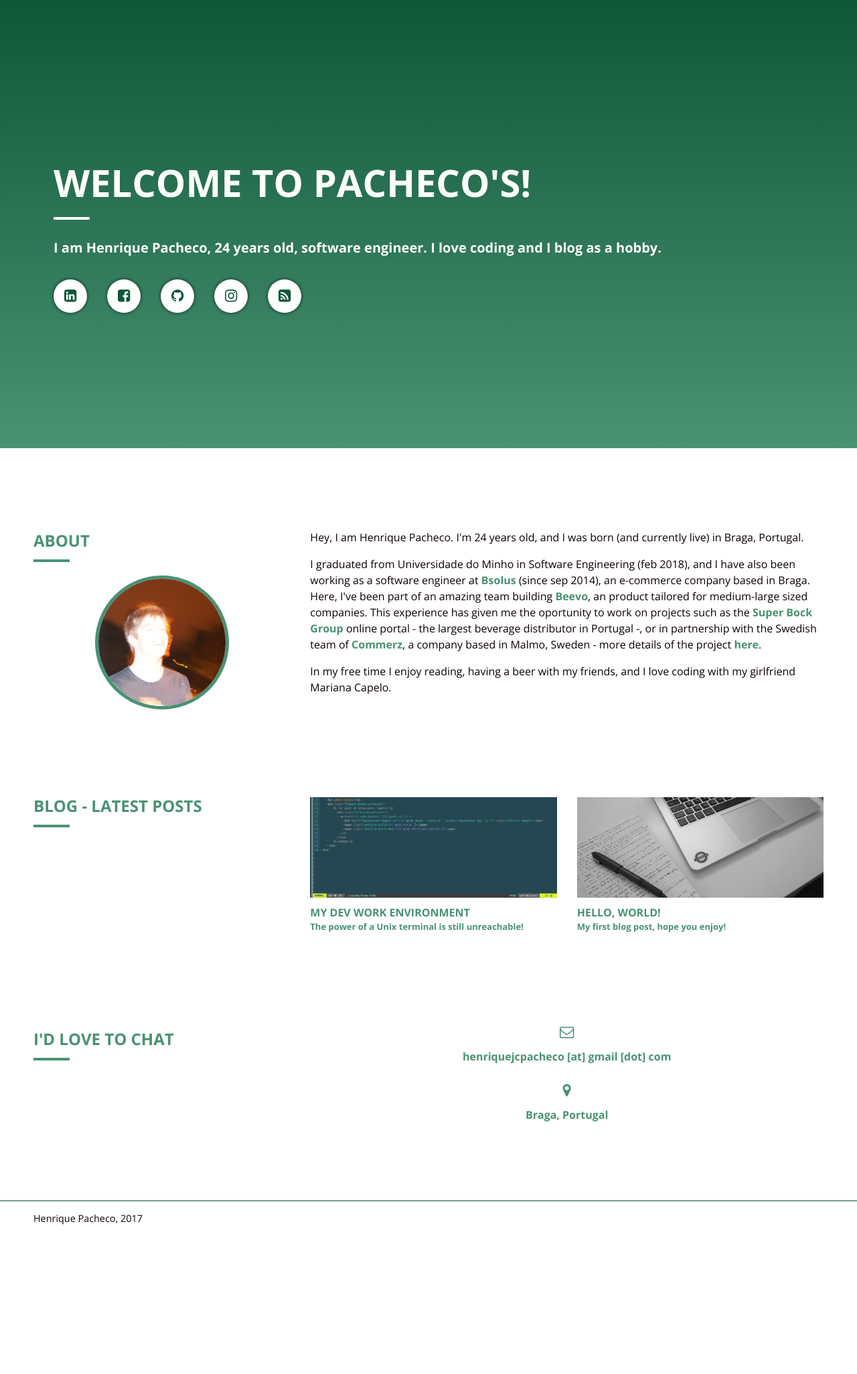
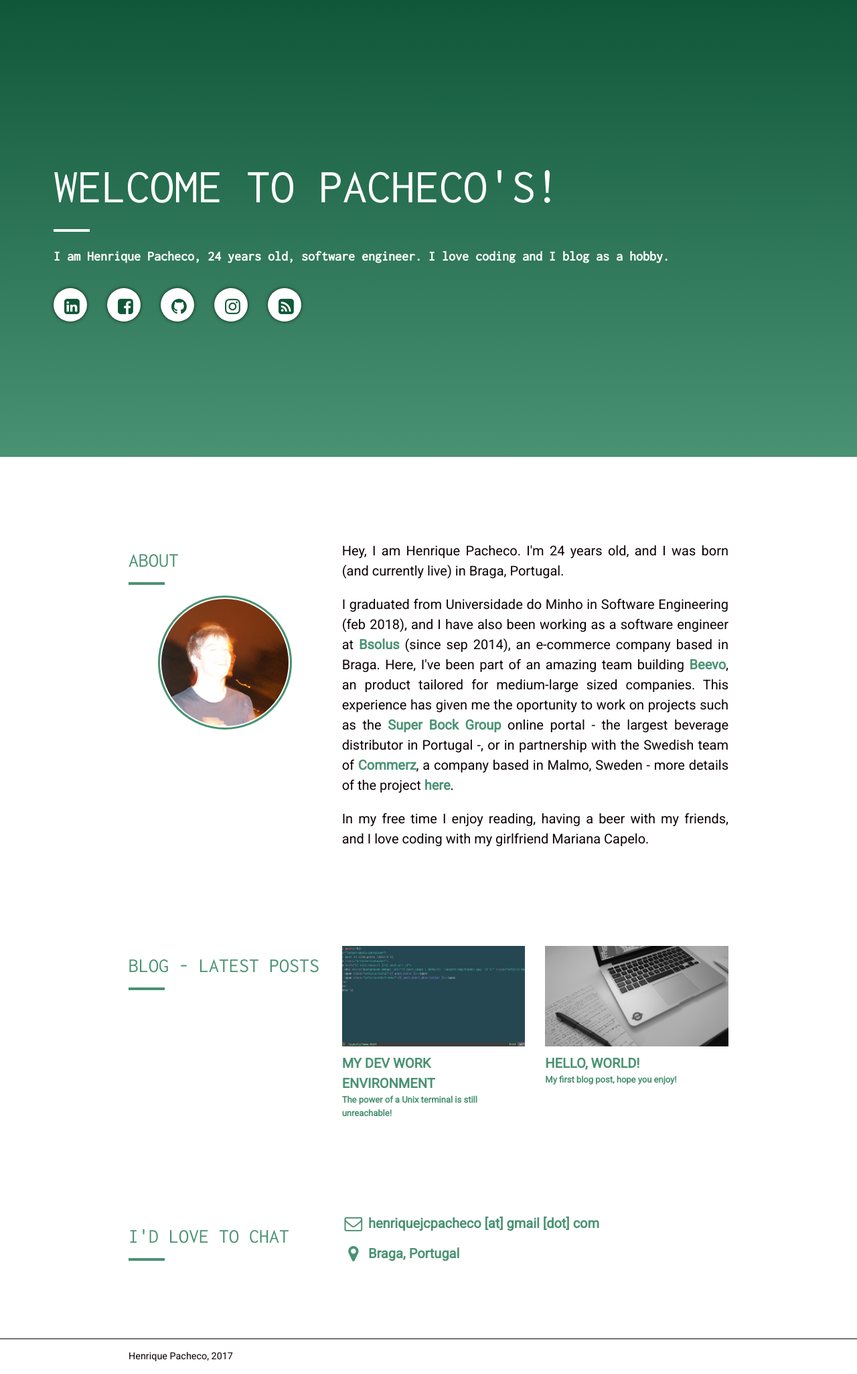
Before and after one commit to ikas/ikas.github.io, a Jekyll site: the page built from index.md, in a window 1280 px wide. Shown: the whole page at 67% size. Built offline with Jekyll 4.4.1, drawn with Linux system fonts in a browser that asks for light colours; our own code applies the rules of GitHub Pages for plain Markdown files; before the commit the page ends 1845 px from its top, so only the background shows below that.

Commit message:
responsive changes

```diff
--- a/_layouts/default.html
+++ b/_layouts/default.html
@@ -11,6 +11,7 @@
     <link rel="stylesheet" href="{{ '/assets/css/style.css?v=' | append: site.github.build_revision | relative_url }}">
     <link href='{{ site.baseurl }}/feed.xml' rel='alternate' type='application/atom+xml'>
     <link href="https://maxcdn.bootstrapcdn.com/font-awesome/4.7.0/css/font-awesome.min.css" rel="stylesheet" integrity="sha384-wvfXpqpZZVQGK6TAh5PVlGOfQNHSoD2xbE+QkPxCAFlNEevoEH3Sl0sibVcOQVnN" crossorigin="anonymous">
+    <link href="https://fonts.googleapis.com/css?family=Inconsolata|Roboto" rel="stylesheet">
   </head>
   <body>
     {{ content }}
--- a/_layouts/home.html
+++ b/_layouts/home.html
@@ -72,12 +72,12 @@ layout: default
   <div class="home-content">
     <div class="contact-info">
       <a href="mailto:henriquejcpacheco@gmail.com" class="profile-item">
-        <i class="fa fa-lg fa-envelope-o"></i>
+        <i class="fa fa-lg fa-fw fa-envelope-o"></i>
         <p>henriquejcpacheco [at] gmail [dot] com</p>
       </a>
 
       <a class="profile-item" href="https://www.google.pt/maps/place/Braga/">
-        <i class="fa fa-lg fa-map-marker"></i>
+        <i class="fa fa-lg fa-fw fa-map-marker"></i>
         <p>Braga, Portugal</p>
       </a>
     </div>
--- a/_sass/jekyll-theme-cayman.scss
+++ b/_sass/jekyll-theme-cayman.scss
@@ -28,8 +28,8 @@
 body {
   padding: 0;
   margin: 0;
-  font-family: "Open Sans", "Helvetica Neue", Helvetica, Arial, sans-serif;
-  font-size: 16px;
+  font-family: 'Roboto', sans-serif;
+  font-size: 20px;
   line-height: 1.5;
   color: $color1;
 }
@@ -106,7 +106,7 @@ a {
   background: linear-gradient($theme-default, $theme-secondary);
 
   @include large {
-    padding: 12rem 5rem;
+    padding: 15% 5rem;
   }
 
   @include medium {
@@ -125,15 +125,15 @@ a {
     text-transform: uppercase;
 
     @include large {
+      font-size: 4.5rem;
+    }
+
+    @include medium {
       font-size: 3.5rem;
     }
 
-    @include medium {
-      font-size: 2.5rem;
-    }
-
     @include small {
-      font-size: 2rem;
+      font-size: 3rem;
     }
 
     &:after {
@@ -169,6 +169,20 @@ a {
   }
 }
 
+
+h1,
+h2,
+h3,
+h4,
+h5,
+h6 {
+  font-family: 'Inconsolata', monospace;
+  margin-top: 2rem;
+  margin-bottom: 1rem;
+  font-weight: normal;
+  color: $theme-default;
+}
+
 .main-content {
   word-wrap: break-word;
 
@@ -195,18 +209,6 @@ a {
 
   img {
     max-width: 100%;
-  }
-
-  h1,
-  h2,
-  h3,
-  h4,
-  h5,
-  h6 {
-    margin-top: 2rem;
-    margin-bottom: 1rem;
-    font-weight: normal;
-    color: $theme-default;
   }
 
   p {
@@ -347,9 +349,9 @@ a {
 }
 
 .site-footer {
-  border-top: 1px solid $theme-default;
+  border-top: 1px solid $color1;
   padding: 15px;
-  padding-left: 50px;
+  padding-left: 15%;
 
   @include large {
     font-size: 0.9rem;
@@ -481,12 +483,21 @@ a {
 
 // Home containers
 .home-container {
-  margin: 100px 50px;
+  margin: 100px 15%;
   display: flex;
+
+  @include small {
+    flex-direction: column;
+    margin: 2rem 1rem;
+  }
 
   .home-title {
     flex:1;
     margin-right: 15px;
+
+    @include small {
+      margin-right: 0;
+    }
 
     h2 {
       color: $theme-secondary;
@@ -506,24 +517,45 @@ a {
       text-align: center;
 
       img.profile-image {
-        border: 5px solid $theme-secondary;
         border-radius: 150px;
+        border: 3px solid $theme-secondary;
+        padding: 2px;
+        background-color: white;
       }
     }
   }
 
   .home-content {
-    flex: 2;
     margin-left: 15px;
     margin-top: 5px;
+
+    @include large {
+      flex: 2;
+    }
+
+    @include medium {
+      flex: 1;
+    }
+
+    @include small {
+      flex: 1;
+      margin-left: 0;
+    }
+
+    p {
+      text-align: justify;
+    }
 
     &.latest-posts-container {
       display: flex;
       margin-top: 25px;
 
       .article-container {
-        flex-grow: 1;
         width: 50%;
+
+        @include small {
+          width: 100%;
+        }
 
         a {
           &:hover {
@@ -562,13 +594,10 @@ a {
   }
 
   .profile-item {
-    display: flex;
-    flex-direction: column;
-    align-items: center;
     padding-top: 15px;
 
-    &:hover {
-      text-decoration: none;
+    p {
+      display: inline;
     }
   }
 }
```
